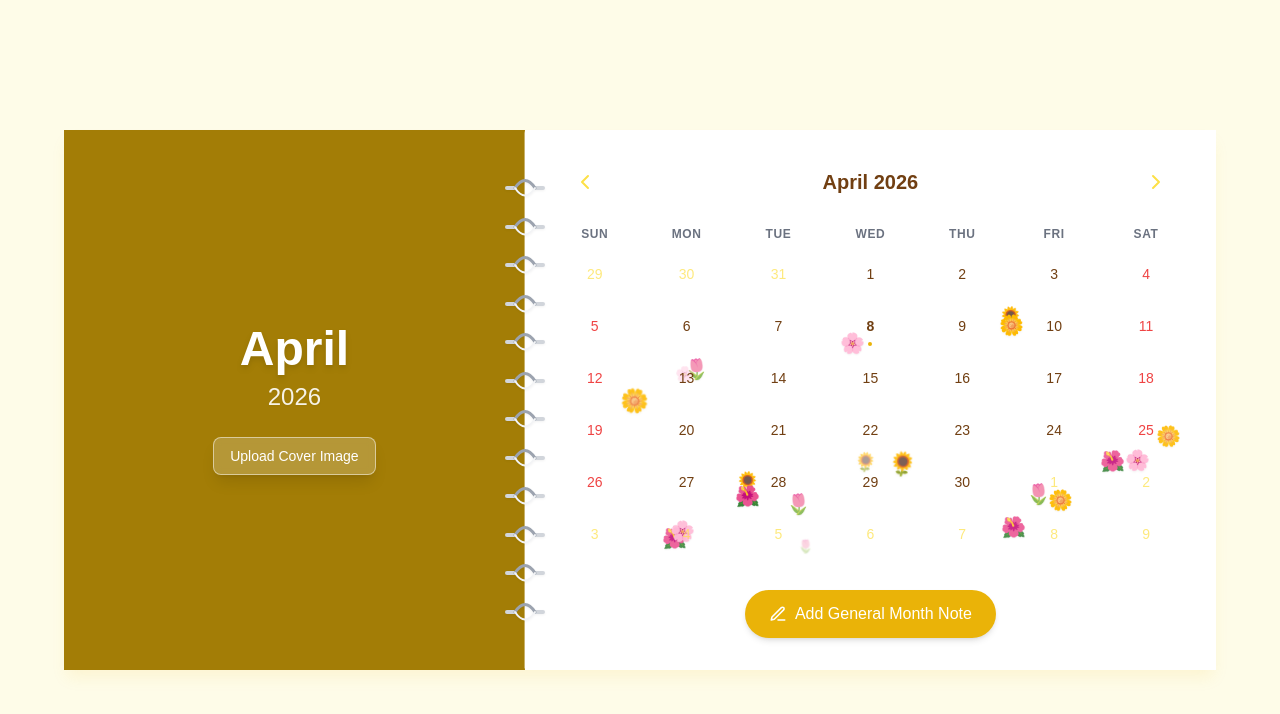
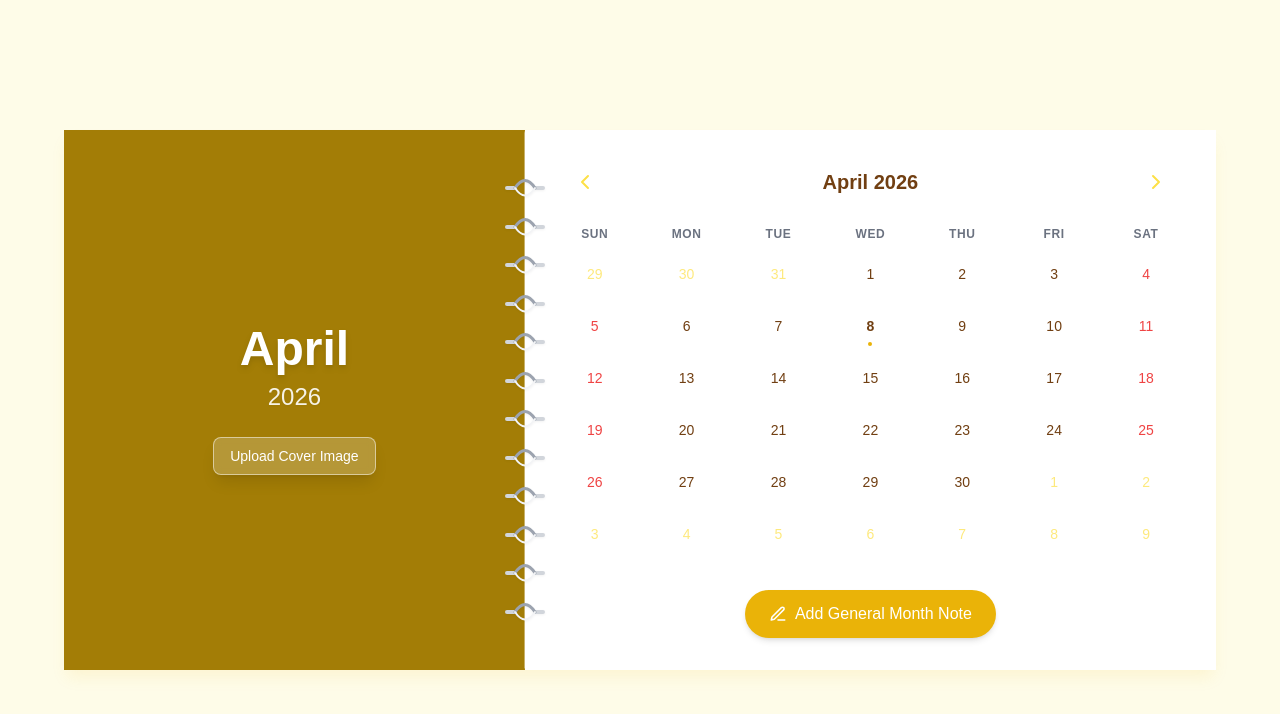
Before and after one commit to Primavat/takeyouforward_summer_intern_task, a Next.js app: page / in a window 1280 px wide. Shown: the top 714 px of the page. Built offline with nearby package versions, Linux system fonts and the light colour scheme.

Commit message:
more theme related updation

```diff
--- a/app/globals.css
+++ b/app/globals.css
@@ -67,27 +67,30 @@ body {
 
 @keyframes fall {
   0% { transform: translateY(-30px) translateX(0px) rotate(0deg); opacity: 0; }
-  5% { opacity: 0.9; }
-  25% { transform: translateY(25vh) translateX(25px) rotate(90deg) rotateY(45deg); }
-  50% { transform: translateY(50vh) translateX(-20px) rotate(180deg) rotateY(0deg); }
-  75% { transform: translateY(75vh) translateX(18px) rotate(270deg) rotateY(-45deg); }
-  95% { opacity: 0.7; }
-  100% { transform: translateY(115vh) translateX(-15px) rotate(360deg); opacity: 0; }
+  5% { opacity: 0.85; }
+  25% { transform: translateY(25vh) translateX(20px) rotate(75deg) rotateY(30deg); }
+  50% { transform: translateY(50vh) translateX(-15px) rotate(160deg) rotateY(0deg); }
+  75% { transform: translateY(75vh) translateX(12px) rotate(250deg) rotateY(-25deg); }
+  95% { opacity: 0.6; }
+  100% { transform: translateY(115vh) translateX(-10px) rotate(340deg); opacity: 0; }
 }
 .animate-fall {
   animation: fall linear infinite;
+  will-change: transform, opacity;
 }
 
 @keyframes bloom {
-  0% { transform: scale(0) rotate(-10deg); opacity: 0; }
-  8% { transform: scale(1.15) rotate(5deg); opacity: 0.9; }
-  15% { transform: scale(1) rotate(0deg); opacity: 1; }
-  85% { transform: scale(1) rotate(0deg); opacity: 0.85; }
-  92% { transform: scale(0.9) rotate(5deg); opacity: 0.5; }
-  100% { transform: scale(0) rotate(-5deg); opacity: 0; }
+  0% { transform: scale(0) rotate(-15deg); opacity: 0; }
+  20% { transform: scale(1.25) rotate(8deg); opacity: 1; }
+  40% { transform: scale(1) rotate(0deg); opacity: 1; }
+  80% { transform: scale(1) rotate(0deg); opacity: 0.9; }
+  95% { transform: scale(0.85) rotate(5deg); opacity: 0.3; }
+  100% { transform: scale(0) rotate(-10deg); opacity: 0; }
 }
 .animate-bloom {
-  animation: bloom ease-in-out infinite;
+  animation: bloom 2s cubic-bezier(0.25, 0.46, 0.45, 0.94) forwards;
+  animation-fill-mode: forwards;
+  will-change: transform, opacity;
 }
 
 @keyframes sparkle {
@@ -100,3 +103,23 @@ body {
 .animate-sparkle {
   animation: sparkle ease-in-out infinite;
 }
+
+/* Gentle frost drift - Jan/Feb slow downward motion */
+@keyframes frost-drift {
+  0% { transform: translateY(-10px) translateX(0px); opacity: 0; }
+  5% { opacity: 0.8; }
+  95% { opacity: 0.5; }
+  100% { transform: translateY(110vh) translateX(15px); opacity: 0; }
+}
+.animate-frost-drift {
+  animation: frost-drift linear infinite;
+  will-change: transform, opacity;
+}
+
+@keyframes pulse-slow {
+  0%, 100% { opacity: 0.3; transform: scale(1); }
+  50% { opacity: 0.5; transform: scale(1.05); }
+}
+.animate-pulse-slow {
+  animation: pulse-slow 8s ease-in-out infinite;
+}
--- a/components/LiveThemeEffects.tsx
+++ b/components/LiveThemeEffects.tsx
@@ -1,11 +1,209 @@
 'use client';
 
-import React, { useEffect, useState } from 'react';
+import React, { useEffect, useRef, useMemo, useState, useCallback } from 'react';
 import { useCalendar } from '@/context/CalendarContext';
+
+// Stable seeded random number generator to avoid re-randomization on renders
+class StableRNG {
+  private seed: number;
+
+  constructor(seed: number) {
+    this.seed = seed;
+  }
+
+  next(): number {
+    // Linear congruential generator for stable pseudo-random numbers
+    this.seed = (this.seed * 9301 + 49297) % 233280;
+    return this.seed / 233280;
+  }
+
+  range(min: number, max: number): number {
+    return min + this.next() * (max - min);
+  }
+}
+
+// Pre-generated stable configuration for each season
+interface ElementConfig {
+  id: number;
+  left: string;
+  top: string;
+  delay: string;
+  duration: string;
+  size?: string;
+  opacity?: string;
+  icon?: string;
+}
+
+// Spring flower state
+interface FlowerState {
+  currentIndex: number;
+  isVisible: boolean;
+  lastSpawnTime: number;
+}
 
 export function LiveThemeEffects() {
   const { state } = useCalendar();
+  const containerRef = useRef<HTMLDivElement>(null);
   const [mounted, setMounted] = useState(false);
+
+  // Stable RNG initialized once per month
+  const monthSeed = useMemo(() => state.currentMonth.getMonth() + 1, [state.currentMonth.getMonth()]);
+  const rng = useMemo(() => new StableRNG(monthSeed * 1000), [monthSeed]);
+
+  // Generate stable configurations once per mount/month
+  const stableConfigs = useMemo(() => {
+    const rngInstance = new StableRNG(monthSeed * 1000);
+
+    // Helper for balanced left/right distribution
+    const getBalancedPosition = (index: number, total: number, min: number, max: number): number => {
+      // Split into left and right halves with staggered distribution
+      const half = Math.ceil(total / 2);
+      const isLeft = index % 2 === 0;
+      const halfIndex = Math.floor(index / 2);
+      const range = (max - min) / half;
+      const base = isLeft ? min : (min + max) / 2;
+      return base + (halfIndex * range) + rngInstance.range(-5, 5);
+    };
+
+    return {
+      // Jan-Feb: Frost particles with balanced distribution + gentle drift
+      sparkles: Array.from({ length: 30 }, (_, i) => {
+        const left = getBalancedPosition(i, 30, 5, 95);
+        return {
+          id: i,
+          left: `${Math.max(5, Math.min(95, left))}%`,
+          top: `-10px`, // Start above viewport for drift-in
+          delay: `-${rngInstance.range(0, 30)}s`,
+          duration: `${rngInstance.range(10, 18)}s` // Slow gentle drift
+        };
+      }),
+
+      flowers: Array.from({ length: 12 }, (_, i) => ({
+        id: i,
+        left: `${rngInstance.range(8, 92)}%`,
+        // Restrict to grid area (25-90% from top, avoiding header)
+        top: `${rngInstance.range(25, 90)}%`,
+        icon: ['🌸', '🌺', '🌼', '🌷', '🌻'][Math.floor(rngInstance.range(0, 5))]
+      })),
+
+      rays: Array.from({ length: 5 }, (_, i) => ({
+        id: i,
+        rotate: `${-15 - (i * 12)}deg`,
+        delay: `-${rngInstance.range(0, 20)}s`,
+        duration: `${rngInstance.range(6, 12)}s`
+      })),
+
+      rain: Array.from({ length: 40 }, (_, i) => ({
+        id: i,
+        left: `${rngInstance.range(0, 100)}%`,
+        height: `${rngInstance.range(10, 25)}px`,
+        delay: `-${rngInstance.range(0, 15)}s`,
+        duration: `${rngInstance.range(0.5, 0.9)}s`
+      })),
+
+      // Sept-Oct: Leaves with balanced left/right distribution
+      leaves: Array.from({ length: 24 }, (_, i) => {
+        const left = getBalancedPosition(i, 24, 0, 100);
+        return {
+          id: i,
+          left: `${Math.max(0, Math.min(100, left))}%`,
+          delay: `-${rngInstance.range(0, 20)}s`, // Reduced spread for more continuous flow
+          duration: `${rngInstance.range(6, 10)}s`,
+          icon: ['🍁', '🍂', '🍃'][Math.floor(rngInstance.range(0, 3))]
+        };
+      }),
+
+      snow: Array.from({ length: 50 }, (_, i) => ({
+        id: i,
+        left: `${rngInstance.range(0, 100)}%`,
+        size: `${rngInstance.range(3, 8)}px`,
+        delay: `-${rngInstance.range(0, 30)}s`,
+        duration: `${rngInstance.range(6, 10)}s`,
+        opacity: `${rngInstance.range(0.5, 0.9)}`
+      }))
+    };
+  }, [monthSeed]);
+
+  // Sequential flower animation controller
+  const flowerControllerRef = useRef<FlowerState>({
+    currentIndex: 0,
+    isVisible: false,
+    lastSpawnTime: 0
+  });
+  const [activeFlowerIndex, setActiveFlowerIndex] = useState(-1);
+  const flowerTimeoutRef = useRef<NodeJS.Timeout | null>(null);
+  const bloomTimeoutRef = useRef<NodeJS.Timeout | null>(null);
+
+  // Reset controller state - used when month changes
+  const resetFlowerState = useCallback(() => {
+    // Clear all pending timeouts
+    if (flowerTimeoutRef.current) {
+      clearTimeout(flowerTimeoutRef.current);
+      flowerTimeoutRef.current = null;
+    }
+    if (bloomTimeoutRef.current) {
+      clearTimeout(bloomTimeoutRef.current);
+      bloomTimeoutRef.current = null;
+    }
+    // Reset controller
+    flowerControllerRef.current = {
+      currentIndex: 0,
+      isVisible: false,
+      lastSpawnTime: 0
+    };
+    // Reset UI state
+    setActiveFlowerIndex(-1);
+  }, []);
+
+  const spawnNextFlower = useCallback(() => {
+    const controller = flowerControllerRef.current;
+    const now = Date.now();
+
+    // Reduced delay between flowers by 60%: 0.8-1.6 seconds (was 2-4s)
+    const nextDelay = 800 + Math.random() * 800;
+
+    controller.currentIndex = (controller.currentIndex + 1) % stableConfigs.flowers.length;
+    controller.isVisible = true;
+    controller.lastSpawnTime = now;
+
+    setActiveFlowerIndex(controller.currentIndex);
+
+    // Bloom duration: 2 seconds (matching CSS animation)
+    bloomTimeoutRef.current = setTimeout(() => {
+      controller.isVisible = false;
+      // Ensure clean exit by clearing flower immediately
+      setActiveFlowerIndex(-1);
+
+      // Schedule next flower spawn with reduced delay
+      flowerTimeoutRef.current = setTimeout(() => {
+        spawnNextFlower();
+      }, nextDelay);
+    }, 2000);
+  }, [stableConfigs.flowers.length]);
+
+  // Initialize sequential flower animation
+  useEffect(() => {
+    const monthIndex = state.currentMonth.getMonth();
+    const isSpring = monthIndex === 2 || monthIndex === 3;
+
+    if (!isSpring || !mounted) {
+      resetFlowerState();
+      return;
+    }
+
+    // FULL RESET when entering spring (handles March->April transition)
+    resetFlowerState();
+
+    // Start the sequence after a brief delay
+    const initialDelay = setTimeout(() => {
+      spawnNextFlower();
+    }, 500);
+
+    return () => {
+      clearTimeout(initialDelay);
+      resetFlowerState();
+    };
+  }, [state.currentMonth.getMonth(), mounted, spawnNextFlower]);
 
   useEffect(() => {
     setMounted(true);
@@ -13,17 +211,12 @@ export function LiveThemeEffects() {
 
   const monthIndex = state.currentMonth.getMonth();
 
-  // 1. Vasanta (Spring): Mar (2), Apr (3)
+  // Season flags
   const isSpring = monthIndex === 2 || monthIndex === 3;
-  // 2. Grishma (Summer): May (4), Jun (5)
   const isSummer = monthIndex === 4 || monthIndex === 5;
-  // 3. Varsha (Monsoon): Jul (6), Aug (7)
   const isMonsoon = monthIndex === 6 || monthIndex === 7;
-  // 4. Sharad (Autumn): Sep (8), Oct (9)
   const isAutumn = monthIndex === 8 || monthIndex === 9;
-  // 5. Hemanta (Pre-Winter / Heavy Winter): Nov (10), Dec (11) (Old Sept/Oct Dark Snow)
   const isWinterHeavy = monthIndex === 10 || monthIndex === 11;
-  // 6. Shishira (Winter Light): Jan (0), Feb (1)
   const isWinterLight = monthIndex === 0 || monthIndex === 1;
 
   if (!mounted) return null;
@@ -31,18 +224,19 @@ export function LiveThemeEffects() {
   return (
     <div className="absolute inset-0 pointer-events-none overflow-hidden z-0 opacity-100 transition-opacity duration-1000">
 
-      {/* 1. Winter Light (Jan/Feb) - Subtle Frost Sparkles */}
+      {/* 1. Winter Light (Jan/Feb) - Frost Sparkles with Gentle Drift (STABLE) */}
       {isWinterLight && (
         <div className="winter-light-container absolute inset-0">
-          {[...Array(25)].map((_, i) => (
+          {stableConfigs.sparkles.map((config) => (
             <div
-              key={`sparkle-${monthIndex}-${i}`}
-              className="absolute text-cyan-500/30 text-xs sm:text-sm animate-sparkle"
+              key={`sparkle-${config.id}`}
+              className="absolute text-cyan-500/30 text-xs sm:text-sm animate-frost-drift pointer-events-none"
               style={{
-                left: `${Math.random() * 100}%`,
-                top: `${Math.random() * 100}%`,
-                animationDelay: `-${Math.random() * 20}s`,
-                animationDuration: `${Math.random() * 8 + 6}s`
+                left: config.left,
+                top: config.top,
+                animationDelay: config.delay,
+                animationDuration: config.duration,
+                filter: 'blur(0.5px)'
               }}
             >
               ✨
@@ -51,112 +245,112 @@ export function LiveThemeEffects() {
         </div>
       )}
 
-      {/* 2. Spring (Vasanta) - Random Blooming Flowers within Date Grid */}
+      {/* 2. Spring (Vasanta) - Sequential Single Flower Blooming (2s cycle, reduced delays) */}
+      {/* Key forces remount when month changes within spring (March <-> April) */}
       {isSpring && (
-        <div className="spring-container absolute inset-0">
-          {[...Array(20)].map((_, i) => {
-            const icons = ['🌸', '🌺', '🌼', '🌷', '🌻'];
-            // Flowers bloom within the date grid area (lower 75% where day cells are)
-            const gridTop = 25 + Math.random() * 70; // 25% to 95% from top
-            const gridLeft = 5 + Math.random() * 90; // 5% to 95% from left
-            return (
         <div
-                key={`bloom-${monthIndex}-${i}`}
-                className="absolute text-lg sm:text-xl animate-bloom drop-shadow-sm"
+          className="spring-container absolute inset-0"
+          ref={containerRef}
+          key={`spring-${monthIndex}`}
+        >
+          {stableConfigs.flowers.map((config, index) => (
+            <div
+              key={`flower-${config.id}`}
+              className={`absolute text-lg sm:text-xl drop-shadow-sm ${
+                index === activeFlowerIndex ? 'animate-bloom' : 'opacity-0'
+              }`}
               style={{
-                  left: `${gridLeft}%`,
-                  top: `${gridTop}%`,
-                  animationDelay: `-${Math.random() * 30}s`,
-                  animationDuration: `${Math.random() * 8 + 12}s`
+                left: config.left,
+                top: config.top,
+                pointerEvents: 'none',
+                zIndex: 1,
+                // Ensure element stays hidden when not active
+                visibility: index === activeFlowerIndex ? 'visible' : 'hidden'
               }}
             >
-                {icons[i % icons.length]}
+              {config.icon}
             </div>
-            );
-          })}
+          ))}
         </div>
       )}
 
-      {/* 3. Summer (Grishma) - Top-right Sun element + extended dim rays */}
+      {/* 3. Summer (Grishma) - Top-right Sun element + extended dim rays (STABLE) */}
       {isSummer && (
         <div className="summer-container absolute inset-0 overflow-hidden">
-          <div className="absolute top-[-30px] right-[-30px] w-48 h-48 sm:w-64 sm:h-64 rounded-full bg-yellow-400/20 blur-[40px] animate-pulse-slow mix-blend-overlay"></div>
+          <div className="absolute top-[-30px] right-[-30px] w-48 h-48 sm:w-64 sm:h-64 rounded-full bg-yellow-400/20 blur-[40px] animate-pulse-slow mix-blend-overlay pointer-events-none"></div>
 
-          {/* Extremely subtle Sun Rays stretching down diagonally */}
-          {[...Array(5)].map((_, i) => (
+          {/* Stable Sun Rays stretching down diagonally */}
+          {stableConfigs.rays.map((config) => (
             <div
-              key={`ray-${monthIndex}-${i}`}
-              className="absolute top-[-10%] right-[-5%] w-[150px] h-screen bg-gradient-to-b from-yellow-500/10 to-transparent mix-blend-overlay transform origin-top-right animate-pulse"
+              key={`ray-${config.id}`}
+              className="absolute top-[-10%] right-[-5%] w-[150px] h-screen bg-gradient-to-b from-yellow-500/10 to-transparent mix-blend-overlay transform origin-top-right animate-pulse pointer-events-none"
               style={{
-                rotate: `${-15 - (i * 12)}deg`,
-                animationDelay: `-${Math.random() * 20}s`,
-                animationDuration: `${Math.random() * 6 + 6}s`
+                rotate: config.rotate,
+                animationDelay: config.delay,
+                animationDuration: config.duration
               }}
             />
           ))}
         </div>
       )}
 
-      {/* 4. Monsoon (Varsha) - Falling Rain Droplets (UNCHANGED - already perfect) */}
+      {/* 4. Monsoon (Varsha) - Falling Rain Droplets (STABLE) */}
       {isMonsoon && (
         <div className="monsoon-container absolute inset-0 opacity-80">
-          {[...Array(40)].map((_, i) => (
+          {stableConfigs.rain.map((config) => (
             <div
-              key={`rain-${monthIndex}-${i}`}
-              className="absolute bg-blue-300 opacity-60 animate-rain"
+              key={`rain-${config.id}`}
+              className="absolute bg-blue-300 opacity-60 animate-rain pointer-events-none"
               style={{
                 width: '1px',
-                height: `${Math.random() * 15 + 10}px`,
-                left: `${Math.random() * 100}%`,
-                top: `-20px`,
-                animationDelay: `-${Math.random() * 15}s`,
-                animationDuration: `${Math.random() * 0.4 + 0.5}s`
+                height: config.height,
+                left: config.left,
+                top: '-20px',
+                animationDelay: config.delay,
+                animationDuration: config.duration
               }}
             />
           ))}
         </div>
       )}
 
-      {/* 5. Autumn (Sharad) - Continuous Medium Leaves with Natural Motion */}
+      {/* 5. Autumn (Sharad) - Continuous Medium Leaves (STABLE) */}
       {isAutumn && (
         <div className="autumn-container absolute inset-0">
-          {[...Array(22)].map((_, i) => {
-            const leaves = ['🍁', '🍂', '🍃'];
-            return (
+          {stableConfigs.leaves.map((config) => (
             <div
-                key={`leaf-${monthIndex}-${i}`}
-                className="absolute text-lg sm:text-xl drop-shadow-sm opacity-80 animate-fall"
+              key={`leaf-${config.id}`}
+              className="absolute text-lg sm:text-xl drop-shadow-sm opacity-80 animate-fall pointer-events-none"
               style={{
-                  left: `${Math.random() * 100}%`,
-                  top: `-30px`,
-                  animationDelay: `-${Math.random() * 25}s`,
-                  animationDuration: `${Math.random() * 5 + 7}s`
+                left: config.left,
+                top: '-30px',
+                animationDelay: config.delay,
+                animationDuration: config.duration
               }}
             >
-                {leaves[i % leaves.length]}
+              {config.icon}
             </div>
-            );
-          })}
+          ))}
         </div>
       )}
 
-      {/* 6. Winter Heavy (Hemanta) - Continuous Snowfall (Old Sept-Oct Dark Theme Snow) */}
+      {/* 6. Winter Heavy (Hemanta) - Continuous Snowfall (STABLE) */}
       {isWinterHeavy && (
         <div className="winter-heavy-container absolute inset-0">
-          {[...Array(50)].map((_, i) => (
+          {stableConfigs.snow.map((config) => (
             <div
-              key={`snowball-${monthIndex}-${i}`}
-              className="absolute bg-white rounded-full animate-snowfall"
+              key={`snow-${config.id}`}
+              className="absolute bg-white rounded-full animate-snowfall pointer-events-none"
               style={{
-                width: `${Math.random() * 5 + 3}px`,
-                height: `${Math.random() * 5 + 3}px`,
-                left: `${Math.random() * 100}%`,
-                top: `-10px`,
-                opacity: Math.random() * 0.4 + 0.5,
+                width: config.size,
+                height: config.size,
+                left: config.left,
+                top: '-10px',
+                opacity: config.opacity,
                 filter: 'blur(0.5px)',
                 boxShadow: '0 0 6px 1px rgba(255,255,255,0.6)',
-                animationDelay: `-${Math.random() * 30}s`,
-                animationDuration: `${Math.random() * 4 + 6}s`
+                animationDelay: config.delay,
+                animationDuration: config.duration
               }}
             />
           ))}
```
Lines whose indentation alone changed are shown as unchanged.
